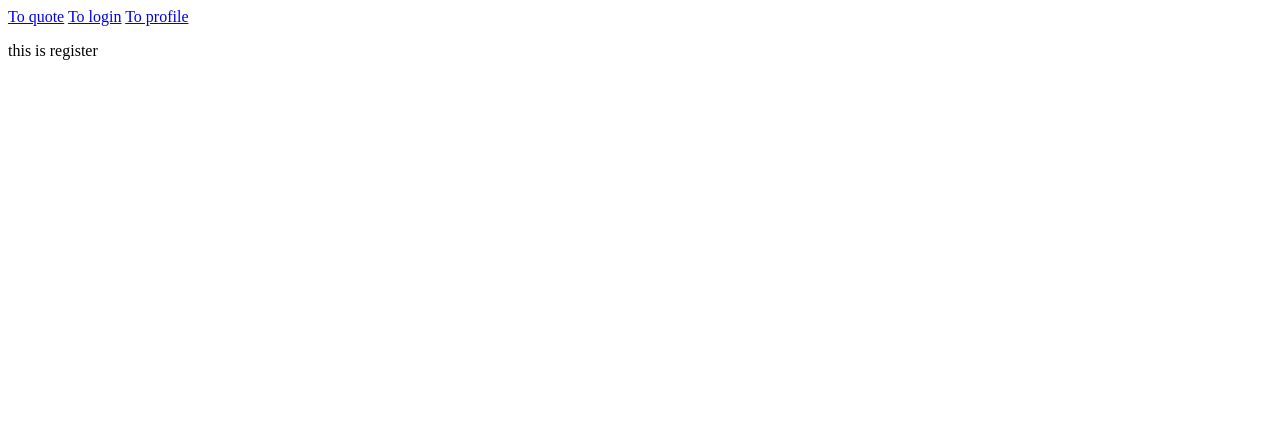
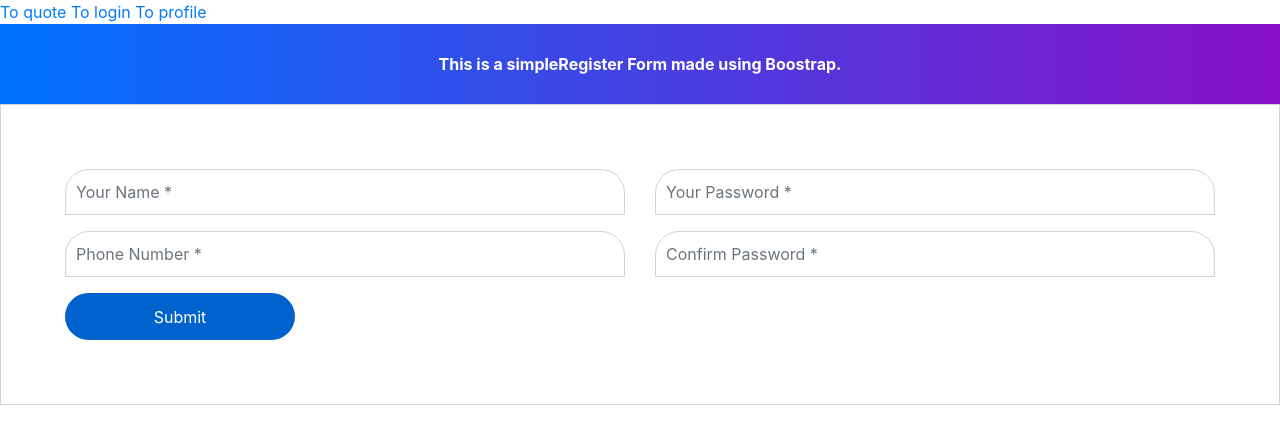
Before and after one commit to EHB-TI/dynamicweb-eindwerkstuk-marialine-iselona-mboyo, a plain HTML site: page html/register.html in a window 1280 px wide. Drawn offline with nearby package versions, Linux system fonts and the light colour scheme; files that its build step writes are made by us from their sources.

Commit message:
Changes Reg & Login & CSS

```diff
--- a/assets/css/style.css
+++ b/assets/css/style.css
@@ -36,7 +36,7 @@ input[type="password"] {
     border-top-right-radius: 0;
 }
 
-.colorgraph {
+.colorline {
     height: 7px;
     border-top: 0;
     background: #c4e17f;
@@ -48,7 +48,34 @@ input[type="password"] {
 }
 
 /*CSS register*/
+.note {
+    text-align: center;
+    height: 80px;
+    background: -webkit-linear-gradient(left, #0072ff, #8811c5);
+    color: #fff;
+    font-weight: bold;
+    line-height: 80px;
+}
 
+.form-content {
+    padding: 5%;
+    border: 1px solid #ced4da;
+    margin-bottom: 2%;
+}
+
+.form-control {
+    border-radius: 1.5rem;
+}
+
+.btnSubmit {
+    border: none;
+    border-radius: 1.5rem;
+    padding: 1%;
+    width: 20%;
+    cursor: pointer;
+    background: #0062cc;
+    color: #fff;
+}
 
 /*CSS when logged in*/
 
--- a/html/register.html
+++ b/html/register.html
@@ -5,17 +5,51 @@
     <meta charset="UTF-8">
     <meta http-equiv="X-UA-Compatible" content="IE=edge">
     <meta name="viewport" content="width=device-width, initial-scale=1.0">
-    <title>New Here?</title>
-    <link rel="stylesheet" href="./assets/css/style.css">
+    <link href="//maxcdn.bootstrapcdn.com/bootstrap/4.1.1/css/bootstrap.min.css" rel="stylesheet" id="bootstrap-css">
+    <script src="//maxcdn.bootstrapcdn.com/bootstrap/4.1.1/js/bootstrap.min.js"></script>
+    <script src="//cdnjs.cloudflare.com/ajax/libs/jquery/3.2.1/jquery.min.js"></script>
+    <link rel="stylesheet" href="../assets/css/style.css">
 </head>
 
-<body>
+<body class="register">
     <!--HTML Register-->
-    <a href="../index.html">To quote</a>
-    <a href="./login.html">To login</a>
-    <a href="./profile.html">To profile</a>
 
-    <p>this is register</p>
+    <div>
+        <a href="../index.html">To quote</a>
+        <a href="./login.html">To login</a>
+        <a href="./profile.html">To profile</a>
+    </div>
+
+    <div class="container-reg register-form">
+        <div class="form">
+            <div class="note">
+                <p>This is a simpleRegister Form made using Boostrap.</p>
+            </div>
+
+            <div class="form-content">
+                <div class="row">
+                    <div class="col-md-6">
+                        <div class="form-group">
+                            <input type="text" class="form-control" placeholder="Your Name *" value="" />
+                        </div>
+                        <div class="form-group">
+                            <input type="text" class="form-control" placeholder="Phone Number *" value="" />
+                        </div>
+                    </div>
+                    <div class="col-md-6">
+                        <div class="form-group">
+                            <input type="text" class="form-control" placeholder="Your Password *" value="" />
+                        </div>
+                        <div class="form-group">
+                            <input type="text" class="form-control" placeholder="Confirm Password *" value="" />
+                        </div>
+                    </div>
+                </div>
+                <button type="button" class="btnSubmit">Submit</button>
+            </div>
+        </div>
+    </div>
+
 </body>
 
 </html>
```
Also changed, not shown: html/login.html (+5 -10 lines), index.html (+1 -1 lines).
